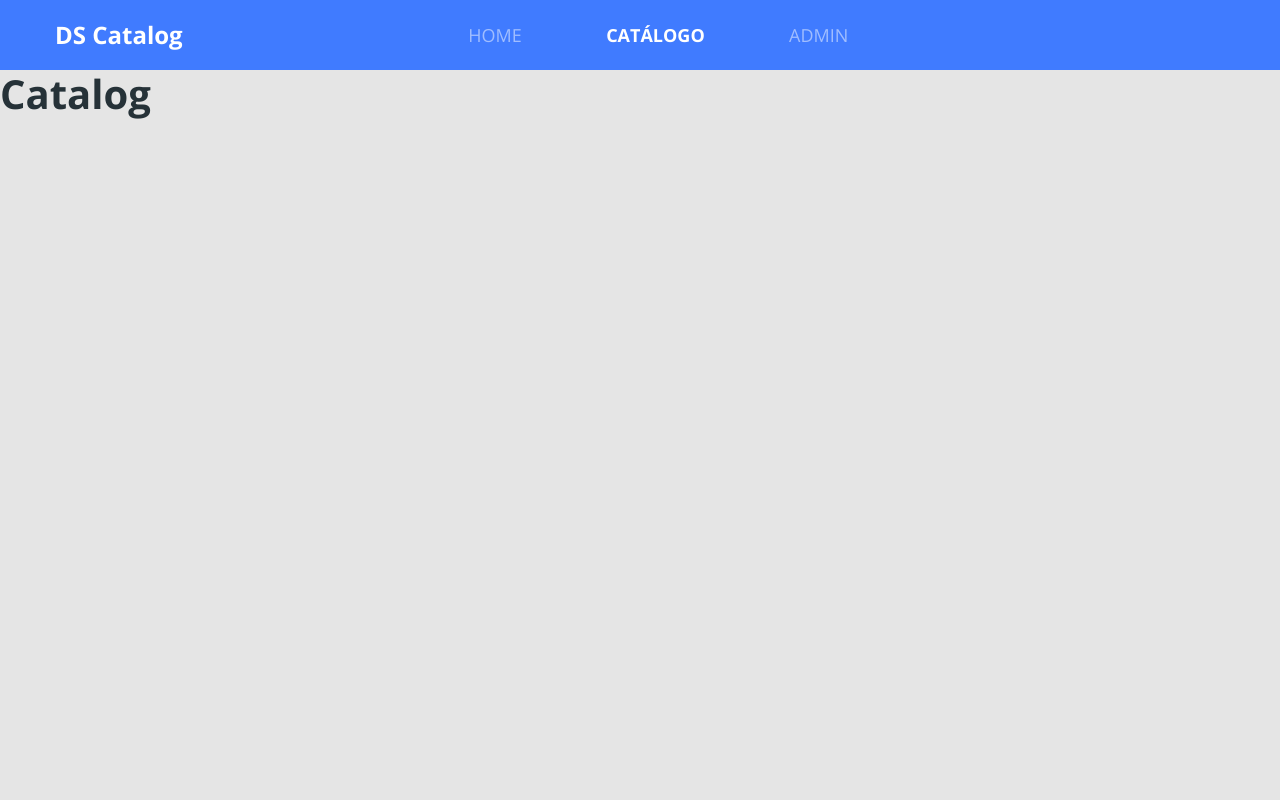
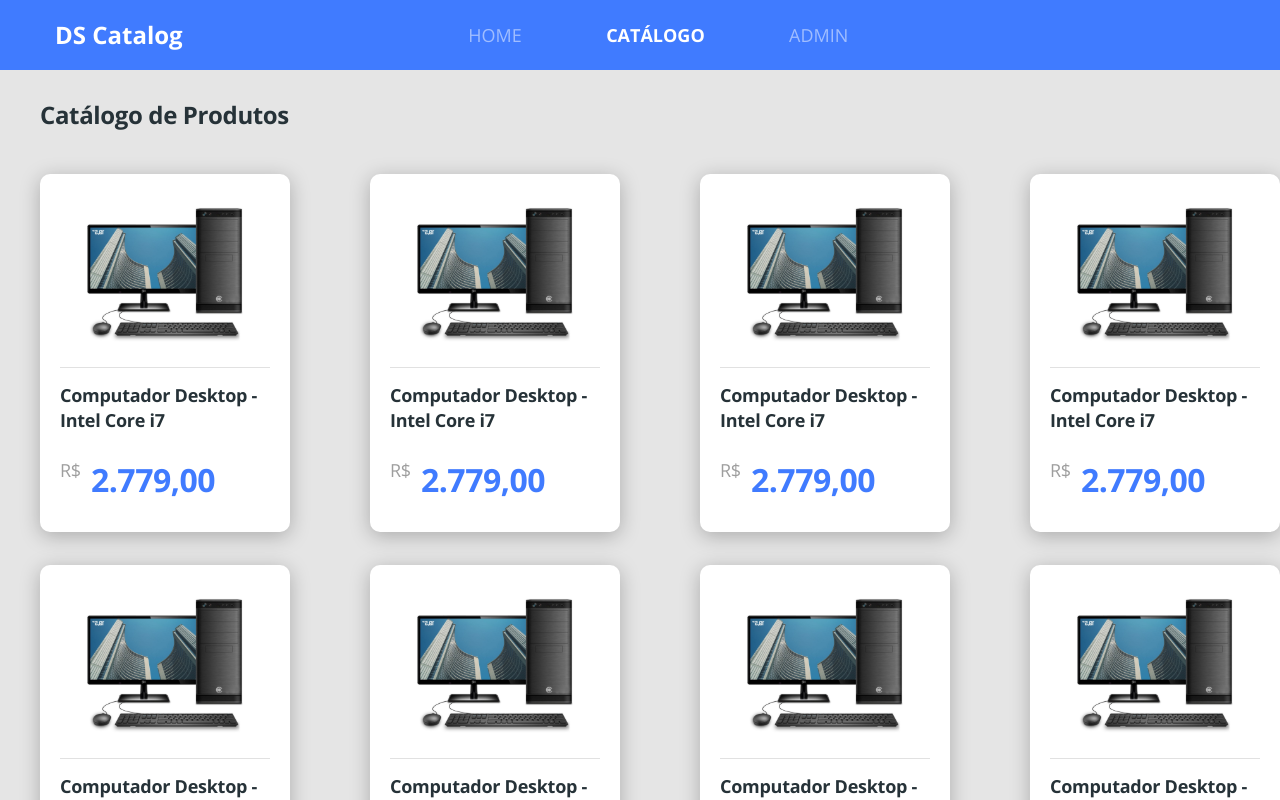
Before and after one commit to GuhTiagoSilva/products-catalog, a React (Create React App) app in the folder front-web/: page /catalog in a window 1280 px wide. Shown: the top 800 px of the page. Built offline with nearby package versions, Linux system fonts and the light colour scheme.

Commit message:
Product Listing Layout Finished

```diff
--- a/front-web/src/app.scss
+++ b/front-web/src/app.scss
@@ -21,3 +21,17 @@
     color: unset;
   }
 }
+
+.border-radius-10{
+  border-radius: 10px;
+}
+
+.border-radius-20{
+  border-radius: 20px;
+}
+
+
+.card-base{
+  background: #FFFFFF;
+  box-shadow: 0px 4px 20px rgba(0, 0, 0, 0.25);
+}
--- /dev/null
+++ b/front-web/src/pages/Catalog/components/ProductCard/index.tsx
@@ -0,0 +1,20 @@
+import React from 'react';
+import './styles.scss';
+import { ReactComponent as ProductImage } from '../../../../core/assets/images/product.svg';
+
+const ProductCard = () => (
+    <div className="card-base border-radius-10 product-card">
+        <ProductImage />
+        <div className="product-info">
+            <h6 className="product-name">
+                Computador Desktop - Intel Core i7
+            </h6>
+            <div className="product-price-container">
+                <span className="product-currency">R$</span>
+                <h3 className="product-price">2.779,00</h3>
+            </div>
+        </div>
+    </div>
+);
+
+export default ProductCard;
--- /dev/null
+++ b/front-web/src/pages/Catalog/components/ProductCard/styles.scss
@@ -0,0 +1,36 @@
+.product-card{
+    padding: 20px 20px 30px 20px;
+    text-align: center;
+}
+.product-info{
+    border-top: 1px solid #E1E1E1;
+    text-align: left;
+    padding-top: 15px;
+    margin-top: 15px;
+}
+
+.product-name{
+    font-size: 18px;
+    line-height: 25px;
+    letter-spacing: -0.015em;
+}
+
+.product-price-container{
+    display: flex;
+    margin-top: 25px;
+}
+
+.product-currency{
+    font-size: 18px;
+    line-height: 25px;
+    letter-spacing: -0.015em;
+    color: #9E9E9E;
+}
+
+.product-price{
+    font-size: 32px;
+    line-height: 44px;
+    letter-spacing: -0.015em;
+    color: #407BFF;
+    margin-left: 10px;
+}
--- a/front-web/src/pages/Catalog/index.tsx
+++ b/front-web/src/pages/Catalog/index.tsx
@@ -1,8 +1,28 @@
 import React from 'react';
+import ProductCard from './components/ProductCard';
+import './styles.scss'
 
 const Catalog = () => (
-    <div>
-        <h1>Catalog</h1>
+    <div className="catalog-container">
+        <h1 className="catalog-title">Catálogo de Produtos</h1>
+        <div className="catalog-products">
+            <ProductCard/>
+            <ProductCard/>
+            <ProductCard/>
+            <ProductCard/>
+            <ProductCard/>
+            <ProductCard/>
+            <ProductCard/>
+            <ProductCard/>
+            <ProductCard/>
+            <ProductCard/>
+            <ProductCard/>
+            <ProductCard/>
+            <ProductCard/>
+            <ProductCard/>
+
+
+        </div>
     </div>
 );
 
--- /dev/null
+++ b/front-web/src/pages/Catalog/styles.scss
@@ -0,0 +1,21 @@
+.catalog-container{
+    margin-top: 28px;
+    padding-left: 40px;
+}
+
+.catalog-title {
+   font-family: Open Sans;
+   font-style: normal;
+   font-weight: bold;
+   font-size: 24px;
+   line-height: 33px;
+   letter-spacing: -0.015em;
+}
+
+.catalog-products{
+    margin-top: 43px;
+    display: grid;
+    grid-template-columns: repeat(auto-fill, 250px);
+    grid-gap: 33px 20px;
+    justify-content: space-between;
+}
--- a/front-web/src/pages/Home/index.tsx
+++ b/front-web/src/pages/Home/index.tsx
@@ -6,7 +6,7 @@
 
 const Home = () => (
     <div className="home-container">
-        <div className="row home-content">
+        <div className="row home-content card-base border-radius-20">
             <div className="col-6">
                 <h1 className="text-title">
                     Conheça o melhor <br /> catálogo de produtos
--- a/front-web/src/pages/Home/styles.scss
+++ b/front-web/src/pages/Home/styles.scss
@@ -4,9 +4,6 @@
     padding-right: 40px;
 }
 .home-content{
-    background-color: #FFF;
-    box-shadow: 0px 4px 20px rgba(0, 0, 0, 0.25);
-    border-radius: 20px;
     padding-top: 155px;
     padding-left: 100px;
     padding-bottom: 150px;
```
Also changed, not shown: front-web/src/core/assets/images/product.svg (added).
